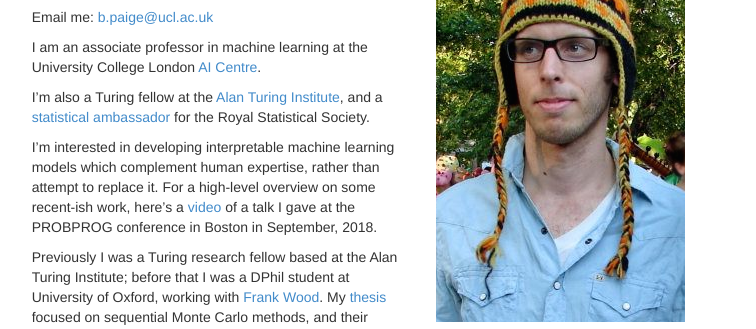
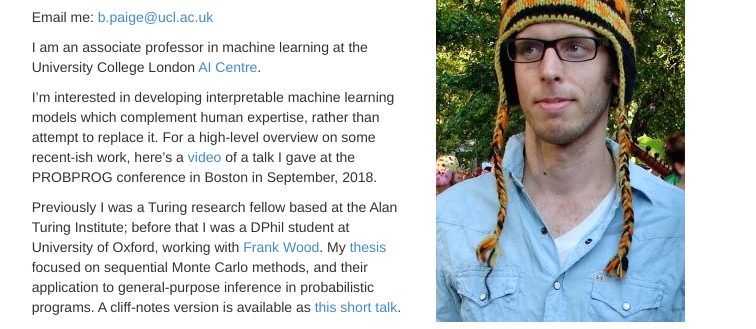
Before and after one commit to tbrx/tbrx.github.io, a plain HTML site: page index.html in a window 1280 px wide. Shown: the part 63-392 px from the top of the page, without its empty margins (300-1056 px from the left). Drawn offline with nearby package versions, Linux system fonts and the light colour scheme.

Commit message:
Update index.html

```diff
--- a/index.html
+++ b/index.html
@@ -45,10 +45,6 @@
       <p>Email me: <a href="mailto:b.paige@ucl.ac.uk">b.paige@ucl.ac.uk</a></p>
 
       <p>I am an associate professor in machine learning at the University College London <a href="https://www.ucl.ac.uk/ai-centre/">AI Centre</a>.</p>
-
-      <p>I’m also a Turing fellow at the <a href="http://www.turing.ac.uk">Alan Turing Institute</a>,
-and a <a href="https://www.statslife.org.uk/features/3827-figuring-it-out-training-our-third-cohort-of-stats-ambassadors">statistical ambassador</a>
-for the Royal Statistical Society.</p>
 
       <p>I’m interested in developing interpretable machine learning models which complement human
 expertise, rather than attempt to replace it.
```
